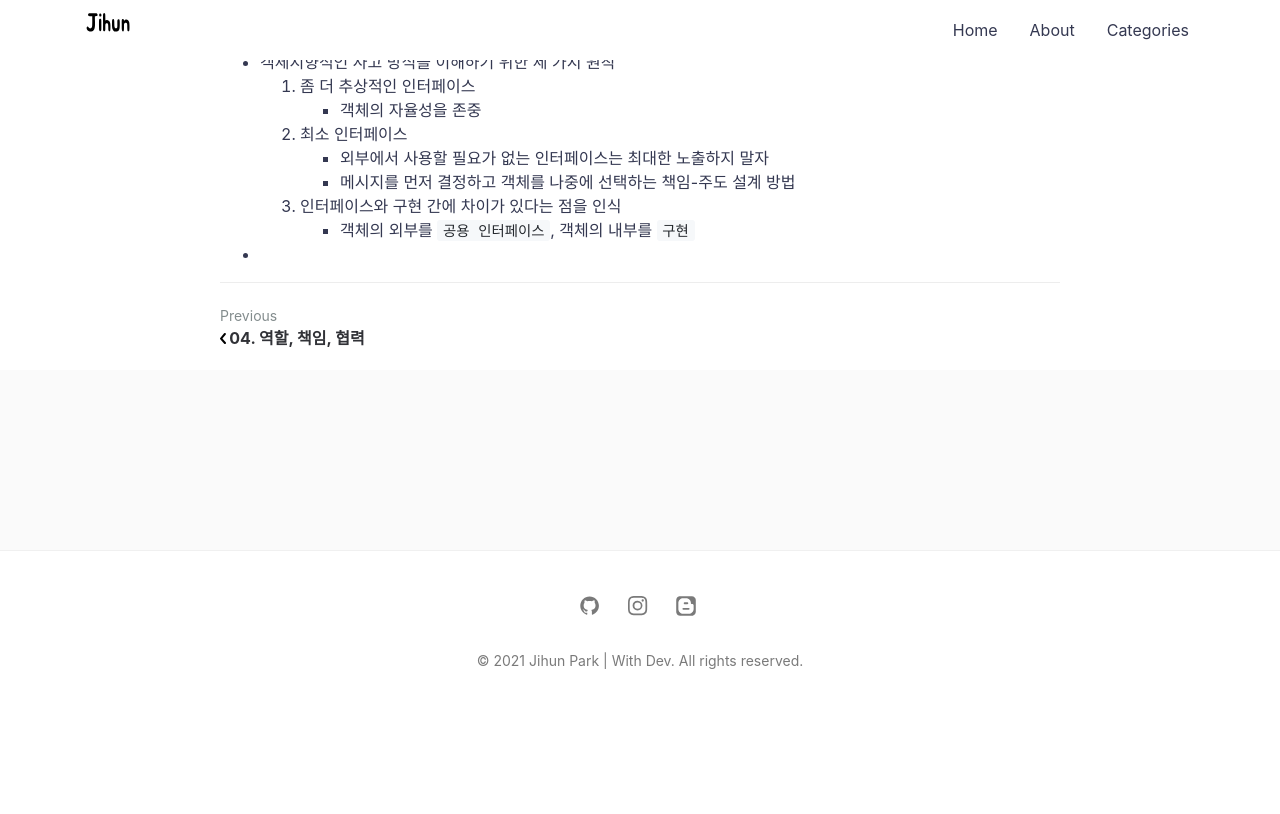
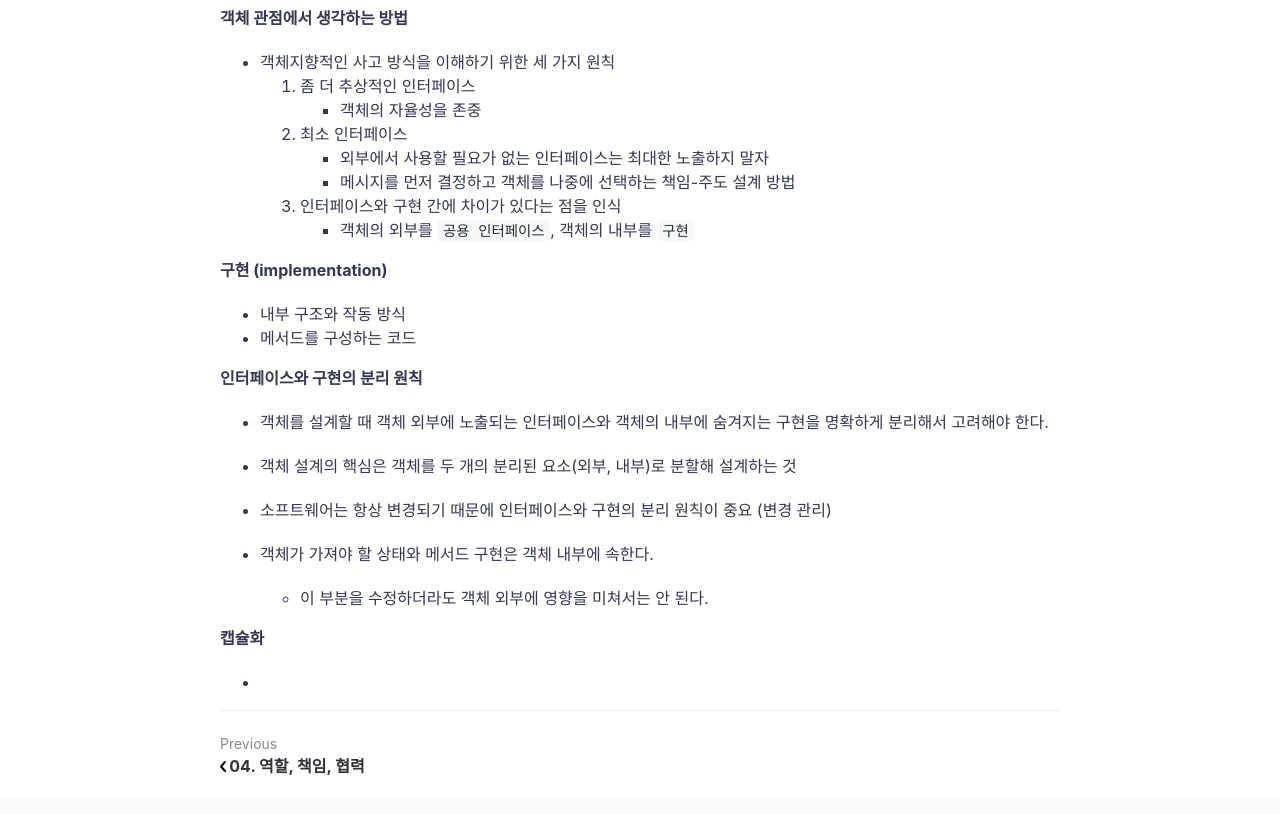
Before and after one commit to jihunparkme/jihunparkme.github.io, a Jekyll site: the page built from _posts/2021-02-03-TheEOO-책임과 메시지.md, in a window 1280 px wide and 900 px high, scrolled down 4131 px. Shown: the top 814 px of the window. Built offline with Jekyll 4.4.1, drawn with Linux system fonts in a browser that asks for light colours; comment, search, counter and statistics services are not loaded; before the commit the page ends 4847 px from its top, so only the background shows below that.

Commit message:
add contents

```diff
--- a/_posts/2021-02-03-TheEOO-책임과 메시지.md
+++ b/_posts/2021-02-03-TheEOO-책임과 메시지.md
@@ -168,4 +168,22 @@ featured-img: TheEOO
   3. 인터페이스와 구현 간에 차이가 있다는 점을 인식
     - 객체의 외부를 `공용 인터페이스`, 객체의 내부를 `구현`
 
+**구현 (implementation)**
+
+- 내부 구조와 작동 방식
+- 메서드를 구성하는 코드
+
+**인터페이스와 구현의 분리 원칙**
+
+- 객체를 설계할 때 객체 외부에 노출되는 인터페이스와 객체의 내부에 숨겨지는 구현을 명확하게 분리해서 고려해야 한다.
+
+- 객체 설계의 핵심은 객체를 두 개의 분리된 요소(외부, 내부)로 분할해 설계하는 것
+
+- 소프트웨어는 항상 변경되기 때문에 인터페이스와 구현의 분리 원칙이 중요 (변경 관리)
+
+- 객체가 가져야 할 상태와 메서드 구현은 객체 내부에 속한다.
+  - 이 부분을 수정하더라도 객체 외부에 영향을 미쳐서는 안 된다.
+
+**캡슐화**
+
 -
```
